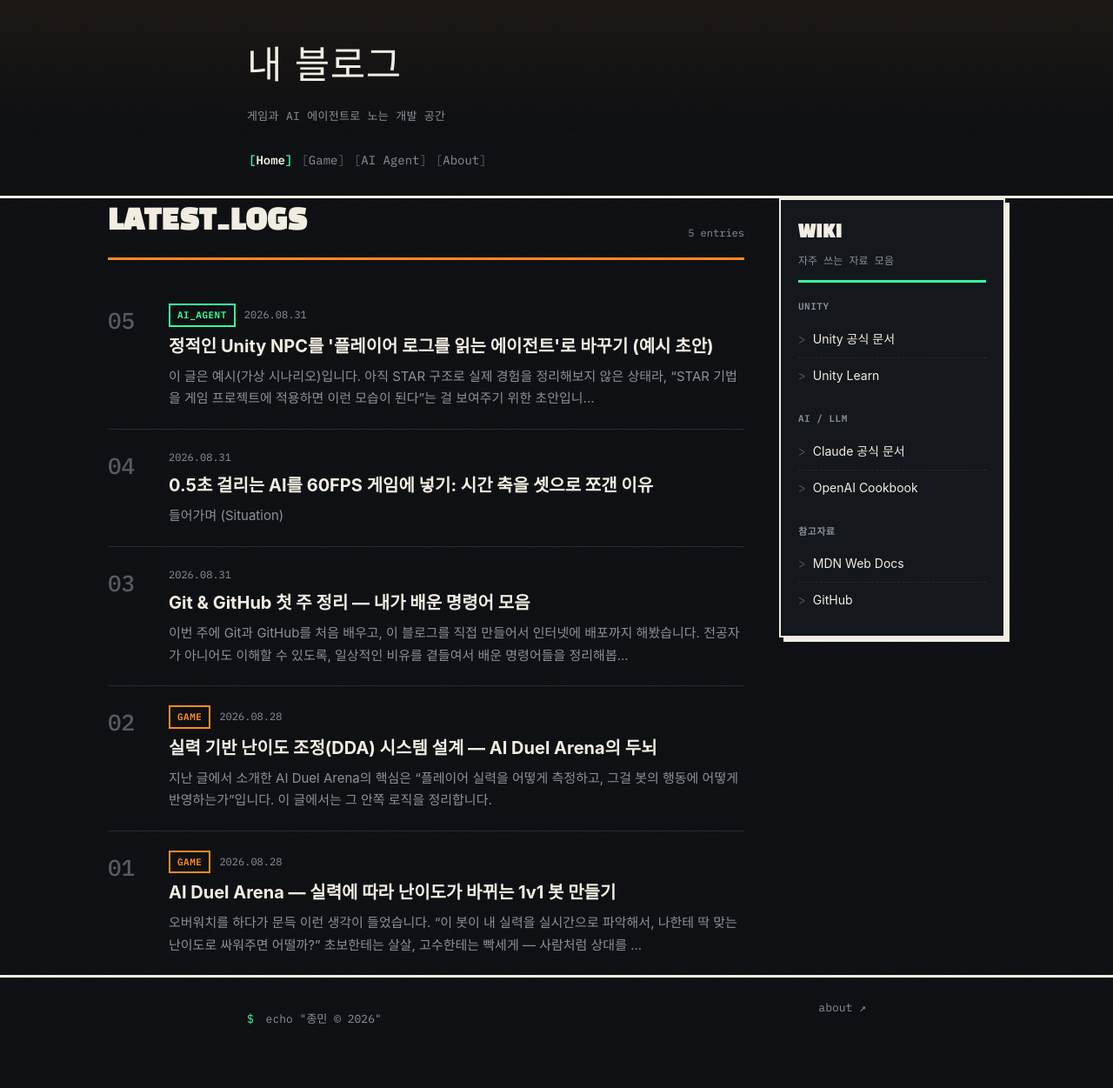
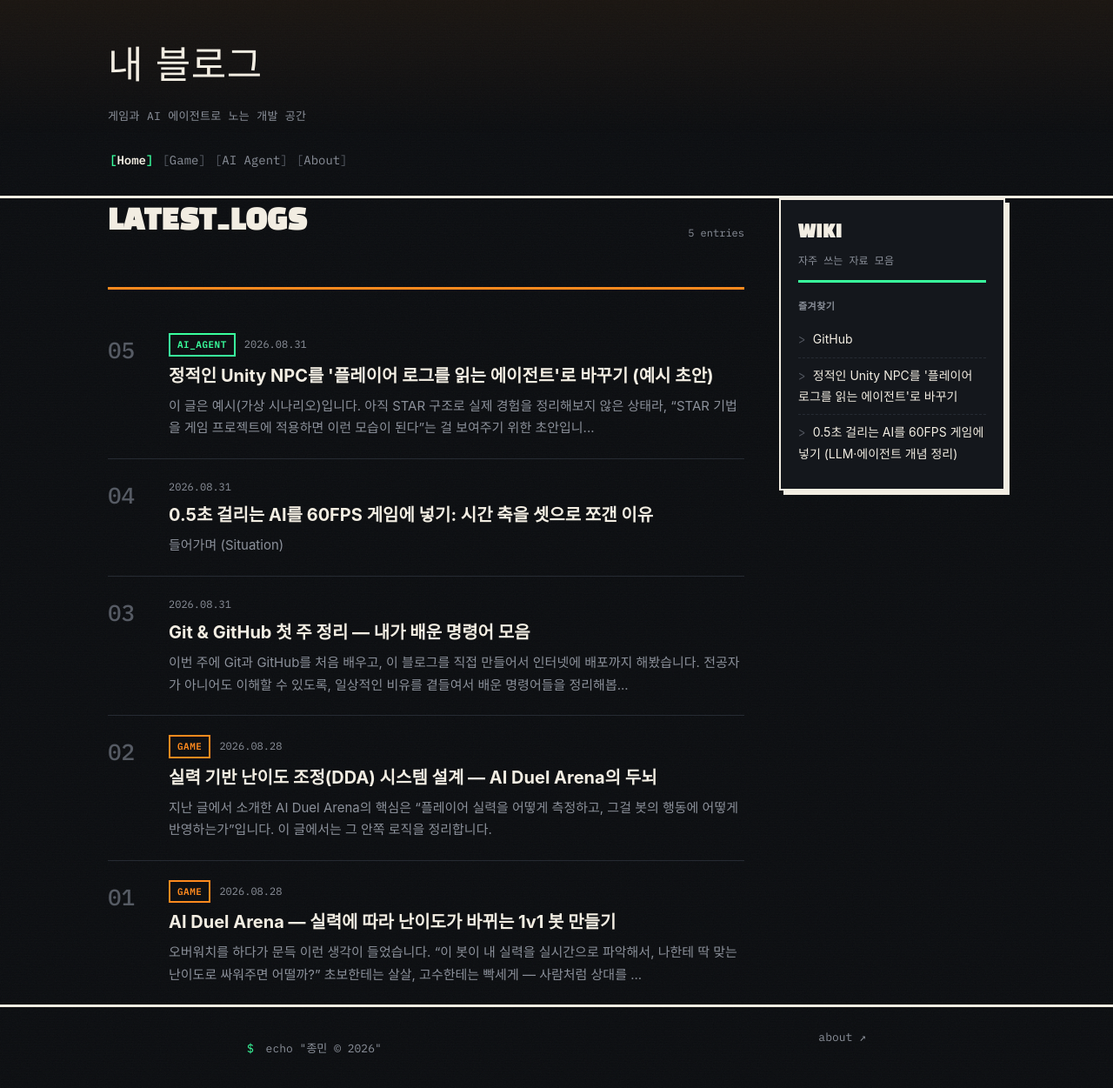
Before and after one commit to Lezo-Jong/my-blog, a Jekyll site: the page built from index.html, in a window 1280 px wide and 1271 px high. Shown: the top 1251 px of the window at 87% size. Built offline with Jekyll 4.4.1, drawn with Linux system fonts in a browser that asks for light colours; some web fonts are replaced; the list of posts is cut into pages by our own code.

Commit message:
위치 수정

```diff
--- a/_data/links.yml
+++ b/_data/links.yml
@@ -1,23 +1,12 @@
 # 홈페이지 오른쪽 위키(즐겨찾기) 사이드바에 표시되는 링크 목록입니다.
-# category 아래 items에 title / url을 추가하면 바로 반영됩니다.
+# category 아래 items에 title과 함께 url(외부 링크) 또는 post_id(블로그 글)를 넣으면 됩니다.
+# post_id는 _posts 파일명에서 날짜를 뺀 부분입니다. (예: _posts/2026-08-31-foo.md -> /2026/08/31/foo)
 
-- category: "Unity"
+- category: "즐겨찾기"
   items:
-    - title: "Unity 공식 문서"
-      url: "https://docs.unity3d.com/Manual/index.html"
-    - title: "Unity Learn"
-      url: "https://learn.unity.com/"
-
-- category: "AI / LLM"
-  items:
-    - title: "Claude 공식 문서"
-      url: "https://docs.claude.com/"
-    - title: "OpenAI Cookbook"
-      url: "https://cookbook.openai.com/"
-
-- category: "참고자료"
-  items:
-    - title: "MDN Web Docs"
-      url: "https://developer.mozilla.org/ko/"
     - title: "GitHub"
       url: "https://github.com/"
+    - title: "정적인 Unity NPC를 '플레이어 로그를 읽는 에이전트'로 바꾸기"
+      post_id: "/2026/08/31/unity-npc-agent-hci-example"
+    - title: "0.5초 걸리는 AI를 60FPS 게임에 넣기 (LLM·에이전트 개념 정리)"
+      post_id: "/2026/08/31/llm-game-agent-latency"
--- a/_includes/header.html
+++ b/_includes/header.html
@@ -1,5 +1,5 @@
 <header class="site-header">
-  <div class="wrap header-inner">
+  <div class="wrap header-inner{% if page.layout == 'home' %} wrap--wide{% endif %}">
     <a class="brand" href="{{ '/' | relative_url }}">{{ site.title }}</a>
     <p class="brand-sub">{{ site.subtitle }}</p>
     <nav class="site-nav">
--- a/_includes/wiki-sidebar.html
+++ b/_includes/wiki-sidebar.html
@@ -8,7 +8,12 @@
     <h3 class="wiki-group-title">{{ group.category }}</h3>
     <ul class="wiki-links">
       {% for link in group.items %}
-      <li><a href="{{ link.url }}" target="_blank" rel="noopener noreferrer">{{ link.title }}</a></li>
+      {% if link.post_id %}
+        {% assign linked_post = site.posts | where: "id", link.post_id | first %}
+        <li><a href="{{ linked_post.url | relative_url }}">{{ link.title }}</a></li>
+      {% else %}
+        <li><a href="{{ link.url }}" target="_blank" rel="noopener noreferrer">{{ link.title }}</a></li>
+      {% endif %}
       {% endfor %}
     </ul>
   </div>
--- a/assets/css/style.css
+++ b/assets/css/style.css
@@ -177,7 +177,9 @@ main { position: relative; z-index: 3; padding: 48px 0 90px; }
   justify-content: space-between;
   gap: 12px;
   margin-bottom: 28px;
-  padding-bottom: 14px;
+  /* 헤더 하단 선(main padding-top 48px)과 이 아래 포스트 선(border-bottom) 사이 정중앙에
+     제목이 오도록, 위/아래 여백을 동일하게 맞춘다 */
+  padding-bottom: 48px;
   border-bottom: 3px solid var(--accent-game);
 }
 
```
